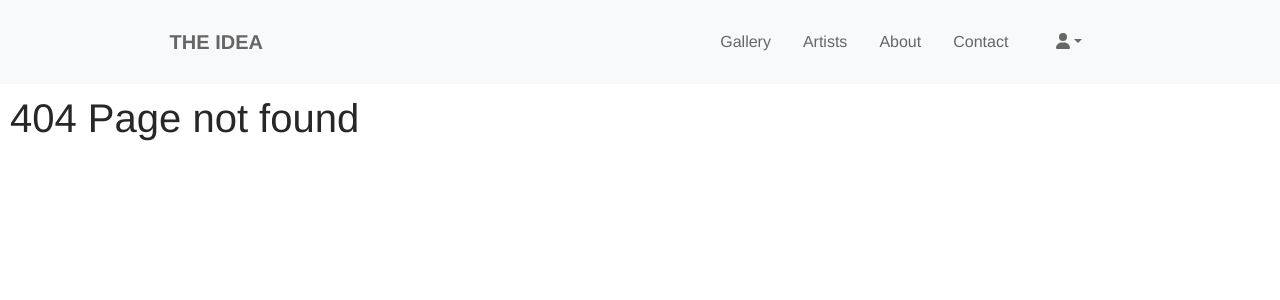
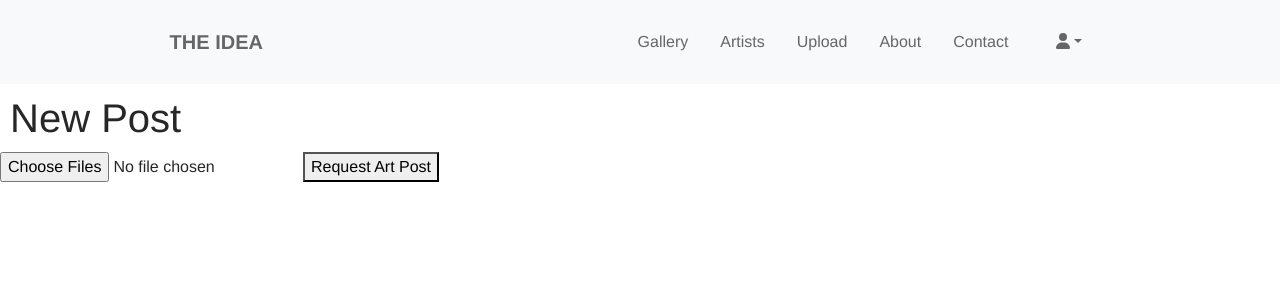
Before and after one commit to EMU-COSC471-W22/idea-website, a React (Create React App) app in the folder client/: page /upload in a window 1280 px wide. Before the commit this address had no page. Shown: the top 300 px of the page. Built offline with nearby package versions, Linux system fonts and the light colour scheme.

Commit message:
feat: Add cloudinary communication
Added a link between cloudinary and our client.

Addresses: Issue #3

```diff
--- a/client/package.json
+++ b/client/package.json
@@ -12,11 +12,13 @@
     "@testing-library/user-event": "^13.5.0",
     "axios": "^0.26.1",
     "bootstrap": "^5.1.3",
+    "formik": "^2.2.9",
     "react": "^17.0.2",
     "react-bootstrap": "^2.2.1",
     "react-dom": "^17.0.2",
     "react-scripts": "^5.0.0",
-    "web-vitals": "^2.1.3"
+    "web-vitals": "^2.1.3",
+    "yup": "^0.32.11"
   },
   "scripts": {
     "start": "react-scripts start",
--- a/client/src/App.js
+++ b/client/src/App.js
@@ -4,6 +4,7 @@ import NavigationBar from './components/NavigationBar';
 import Home from './pages/Home';
 import Gallery from './pages/Gallery';
 import Artists from './pages/Artists';
+import Upload from './pages/Upload'
 import About from './pages/About';
 import Contact from './pages/Contact';
 import Account from './pages/Account';
@@ -24,6 +25,7 @@ function App() {
           <Route index element={<Home />} />
           <Route path='/gallery' element={<Gallery />} />
           <Route path='/artists' element={<Artists />} />
+          <Route path='/upload' element={<Upload />} />
           <Route path='/about' element={<About />} />
           <Route path='/contact' element={<Contact />} />
           <Route path='/account' element={<Account />} />
--- a/client/src/components/NavigationBar.js
+++ b/client/src/components/NavigationBar.js
@@ -21,6 +21,7 @@ function NavigationBar() {
                         <Nav>
                             <Link className='nav-item' to='/gallery'>Gallery</Link>
                             <Link className='nav-item' to='/artists'>Artists</Link>
+                            <Link className='nav-item' to='/upload'>Upload</Link>
                             <Link className='nav-item' to='/about'>About</Link>
                             <Link className='nav-item' to='/contact'>Contact</Link>
                         </Nav>
--- /dev/null
+++ b/client/src/pages/Upload.js
@@ -0,0 +1,39 @@
+import React from 'react';
+import { useState } from 'react';
+import Axios from 'axios';
+
+function Upload() {
+
+    const [imageSelected, setImageSelected] = useState("");
+
+    const uploadImage = () => {
+        const formData = new FormData()
+        formData.append("file", imageSelected)
+        formData.append("upload_preset", "theideapreset")
+
+        Axios.post("https://api.cloudinary.com/v1_1/theidea/image/upload", formData).then((response) => {
+            console.log(response);
+        });
+    }
+
+    return (
+        <div>
+            <h1>New Post</h1>
+            <div>
+                <input type="file" onChange={(event) => (setImageSelected(event.target.files[0]))} multiple accept="image/"/>
+                <button onClick={uploadImage}>Request Art Post</button>
+                {/* <label>
+                    Image: &nbsp;
+                    <input type="file"  onChange={this.onFileChange} multiple accept="image/"/>
+                </label>
+                <br />
+                <label>
+                    <textarea rows="25" cols="100" placeholder="Write something to post..." className='inform' value={this.state.content} onChange={this.handleContentChange} />
+                </label>
+                <br />
+                <input type="submit" value="Post" onClick={this.handleSubmit} /> */}
+            </div>
+        </div>
+    );
+}
+export default Upload;
```
Also changed, not shown: 1 other file (tests, documents, lock files or other folders).
